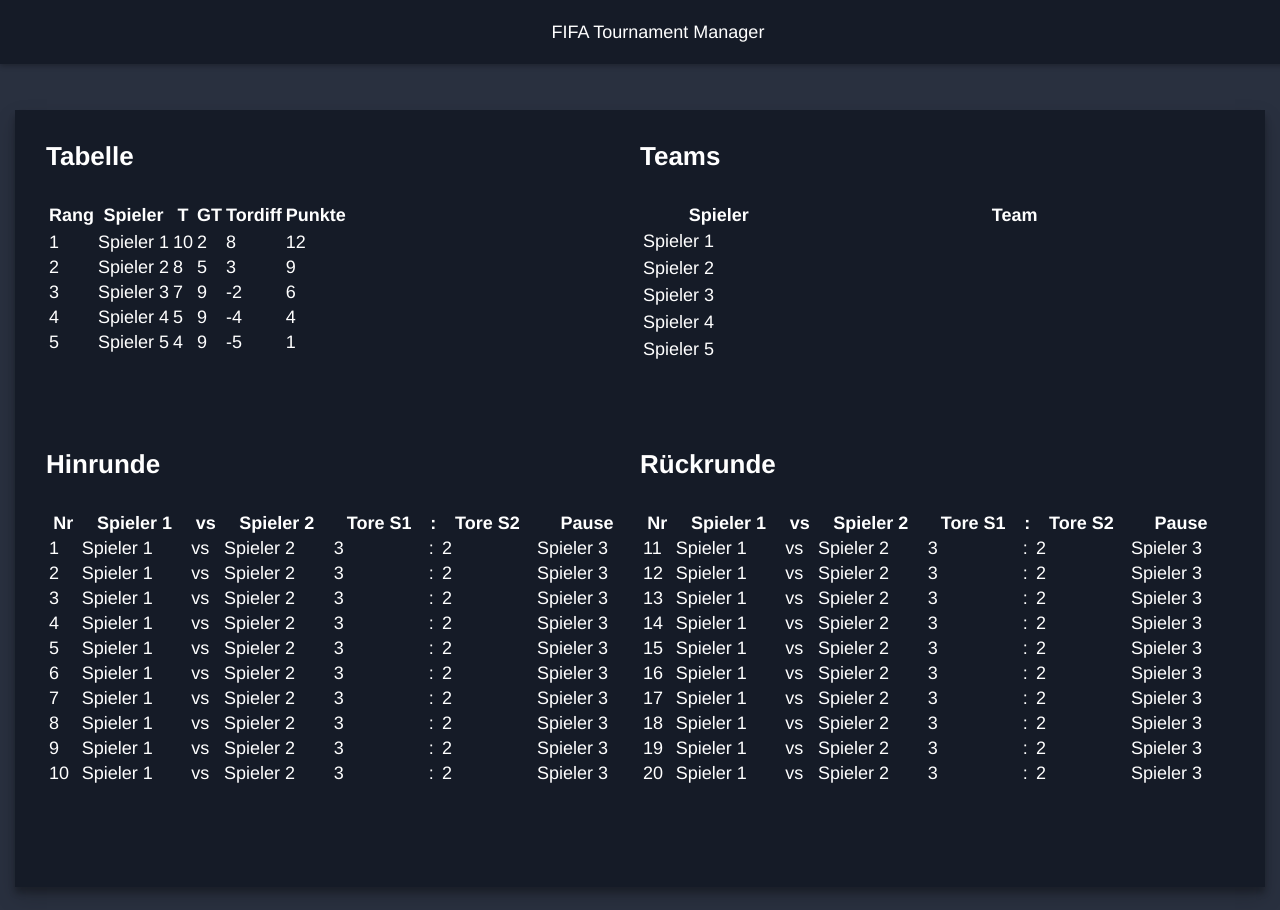
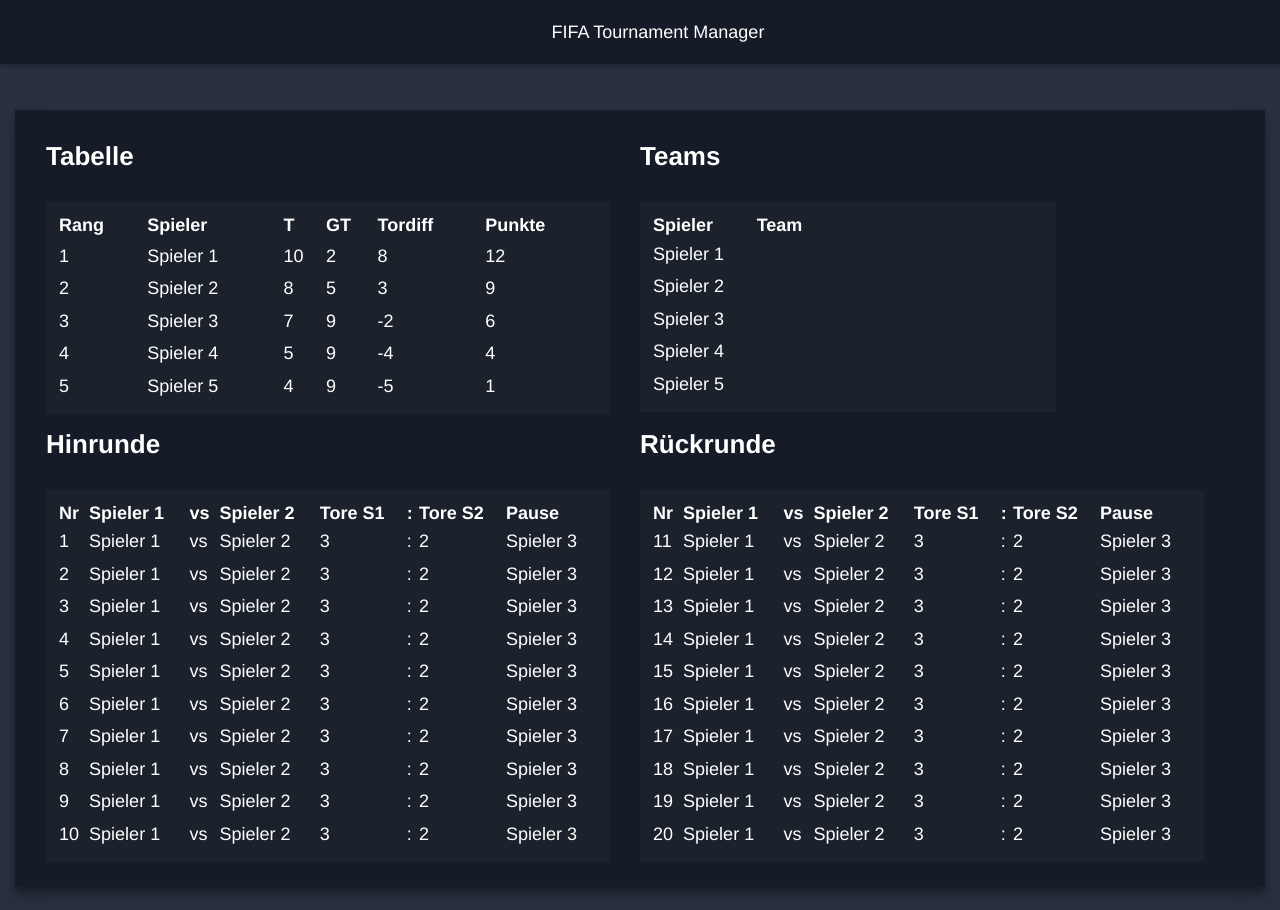
Before and after one commit to beNorthman/FifaTournamentManager, an Angular app: page / in a window 1280 px wide. Built offline with nearby package versions, Linux system fonts and the light colour scheme.

Commit message:
formats tables on tournament page

```diff
--- a/src/app/tournament/tournament.component.css
+++ b/src/app/tournament/tournament.component.css
@@ -31,17 +31,6 @@
     /* background: red; */
 }
 
-.standings{
-}
-
-.standings-table{
-    width: 300px;
-}
-
-.teams{
-    width: 300px;
-}
-
 .h1-rowTwo {
     margin-top: 15px;
 }
@@ -53,3 +42,29 @@
     background: none;
     border: none;
 }
+
+.tournament-table{
+    background: #1c222c;
+    padding: 10px;
+}
+
+table.tournament-table td {
+    height: 28.5px;
+    text-align: left;
+}
+
+table.tournament-table th {
+    text-align: left;
+}
+
+.standings-table{
+    width: 95%;
+}
+
+.teams-table{
+    width: 70%;
+}
+
+.roster-table {
+    width: 95%;
+}
--- a/src/app/tournament/tournament.component.html
+++ b/src/app/tournament/tournament.component.html
@@ -5,7 +5,7 @@
         <div class="tournament-top-left">
           <h1>Tabelle</h1>
             <div class="standings">
-              <table>
+              <table class="tournament-table standings-table">
                 <tr>
                   <th>Rang</th>
                   <th>Spieler</th>
@@ -59,7 +59,7 @@
         </div>
         <div class="tournament-top-right">
           <h1>Teams</h1>
-          <table>
+          <table class="tournament-table teams-table">
             <tr>
               <th>Spieler</th>
               <th>Team</th>
@@ -88,7 +88,7 @@
         </div>
         <div class="tournament-bottom-right">
             <h1 class="h1-rowTwo">Hinrunde</h1>
-            <table>
+            <table class="tournament-table roster-table">
               <tr>
                 <th>
                   Nr
@@ -379,7 +379,7 @@
         </div>
         <div class="tournament-bottom-left">
           <h1 class="h1-rowTwo">Rückrunde</h1>
-          <table>
+          <table class="tournament-table roster-table">
             <tr>
               <th>
                 Nr
```
